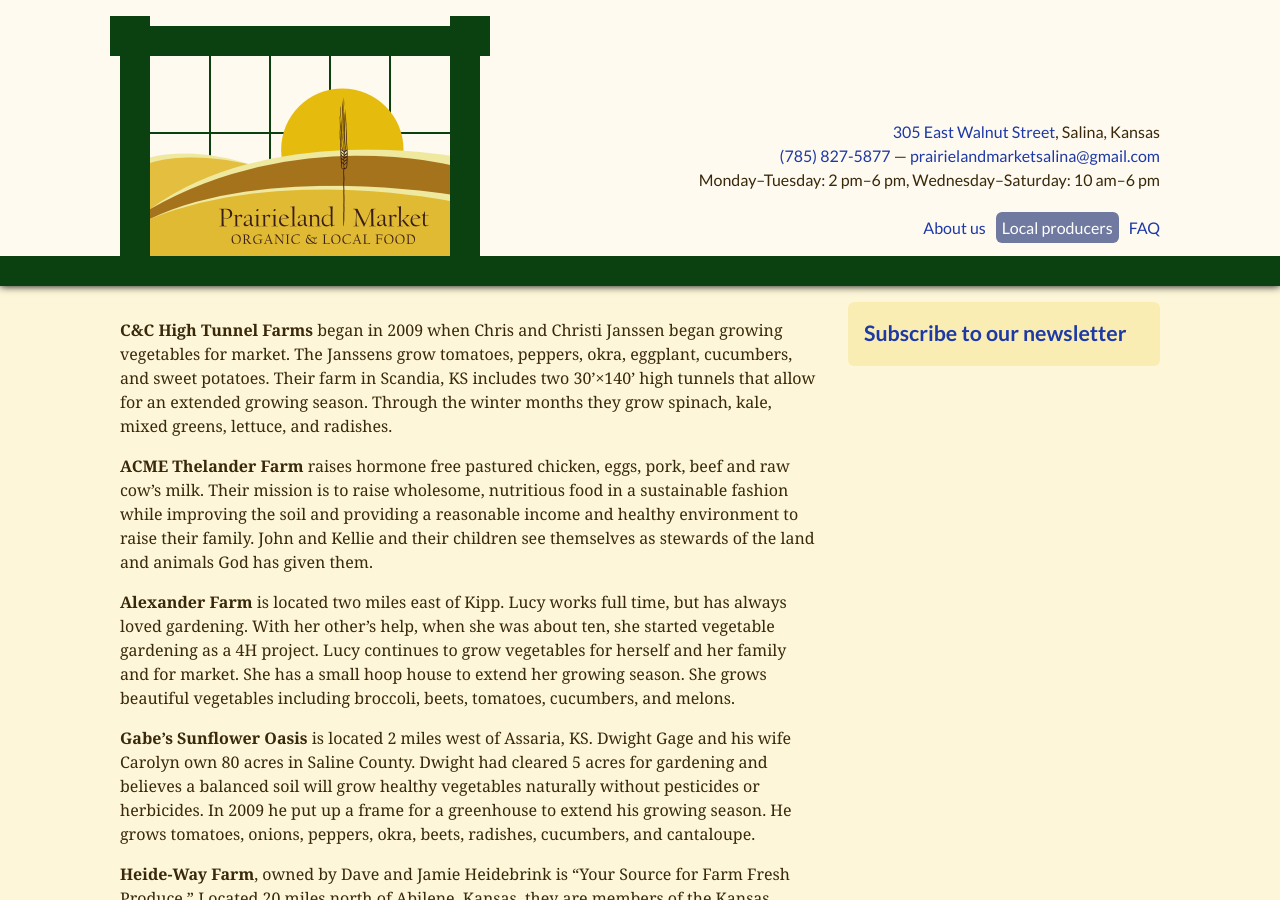
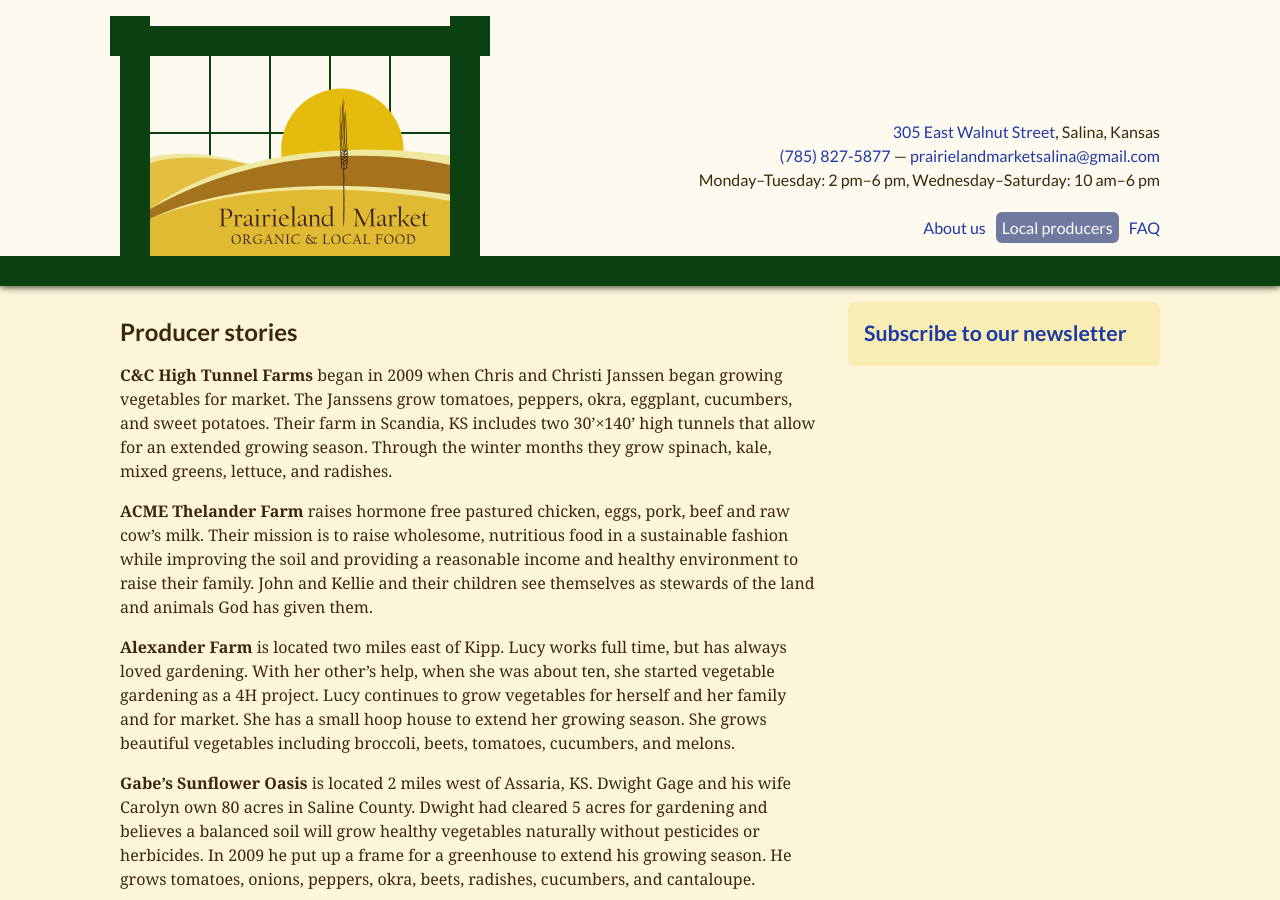
Before and after one commit to prairielandmarket/prairielandmarket.github.io, a Jekyll site: the page built from local_producers.md, in a window 1280 px wide and 900 px high. Built offline with Jekyll 4.4.1, drawn with Linux system fonts in a browser that asks for light colours; nearby versions of some CDN libraries; Markdown is read by kramdown in place of the engine named in the settings.

Commit message:
Add heading

```diff
--- a/local_producers.md
+++ b/local_producers.md
@@ -4,6 +4,8 @@ layout: default
 title: Local producers
 published: true
 ---
+
+# Producer stories
 
 **C&C High Tunnel Farms** began in 2009 when Chris and Christi Janssen began growing vegetables for market.  The Janssens grow tomatoes, peppers, okra, eggplant, cucumbers, and sweet potatoes.  Their farm in Scandia, KS includes two 30'&times;140' high tunnels that allow for an extended growing season.  Through the winter months they grow spinach, kale, mixed greens, lettuce, and radishes.
 
```
